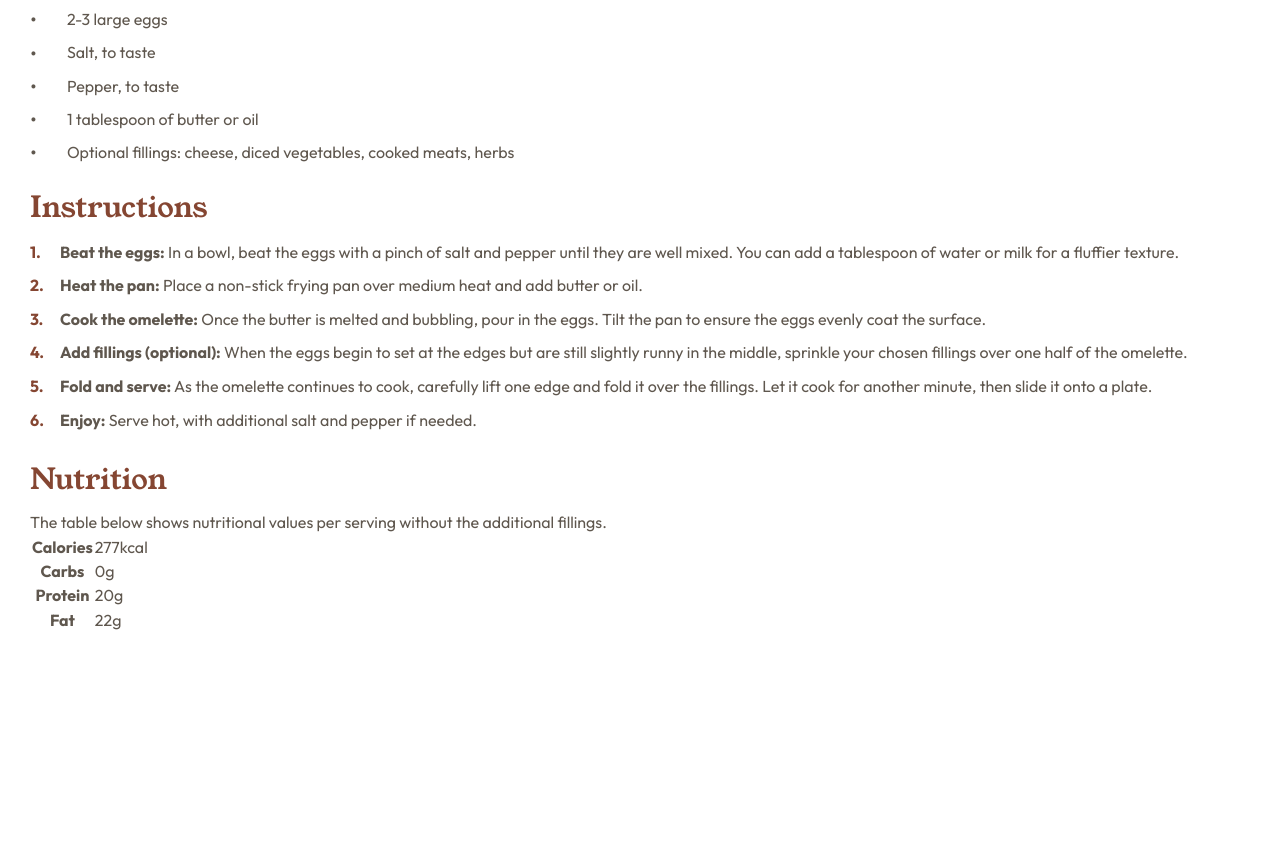
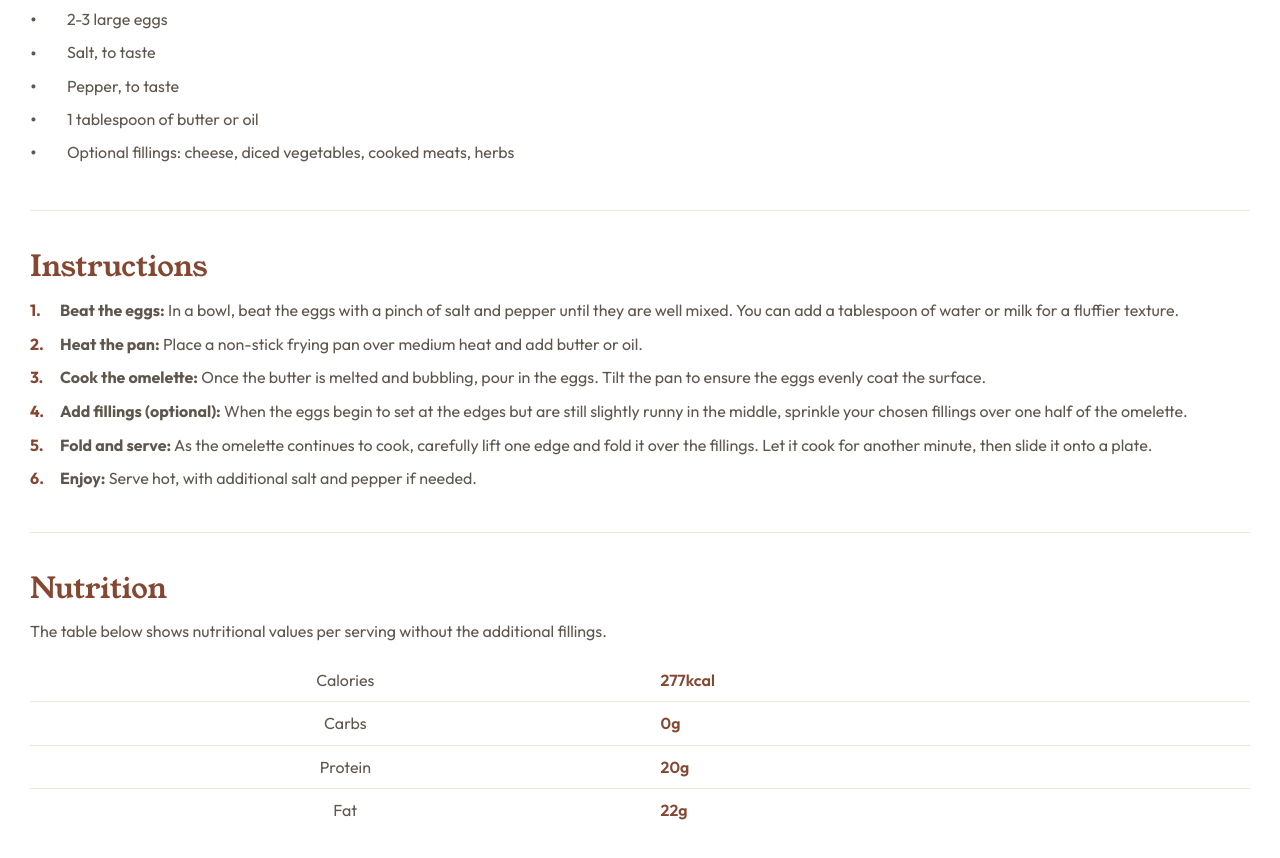
Before and after one commit to padi/recipe-page-main, a plain HTML site: page index.html in a window 1280 px wide. Shown: the part 612-1470 px from the top of the page. Before the commit the page ends 1285 px from the top, so only its background shows below. Drawn offline with Linux system fonts and the light colour scheme.

Commit message:
Add horizontal rule in between sections
... And style the Nutrition table

```diff
--- a/index.html
+++ b/index.html
@@ -153,6 +153,37 @@
       font-size: 1em;
     }
 
+    hr {
+      border: none; /* Reset the default browser border */
+      height: 1px;
+      background-color: var(--stone-100); /* Set your desired color */
+      margin: 40px 0; /* Add top and bottom spacing */
+    }
+
+    /* Collapse the table borders into a single border model */
+    table {
+      margin-top: var(--space-md);
+      border-collapse: collapse;
+      width: 100%;
+    }
+
+    /* Style the border on the bottom of all cells */
+    th, td {
+      border-bottom: 1px solid var(--stone-100);
+      padding: 10px 0; /* Add padding for spacing inside the cells */
+    }
+
+    th { font-weight: normal; }
+    td {
+      font-weight: 600;
+      color: var(--brown-800);
+    }
+
+    /* Remove the border from the last row to avoid a superfluous line */
+    tbody tr:last-of-type th,
+    tbody tr:last-of-type td {
+      border-bottom: none;
+    }
   </style>
 </head>
   <body>
@@ -185,14 +216,14 @@
           <li>Optional fillings: cheese, diced vegetables, cooked meats, herbs</li>
         </ul>
 
-        <br>
+        <hr>
 
         <h2>Instructions</h2>
 
         <ol>
           <li>
             <span><b>Beat the eggs:</b> In a bowl, beat the eggs with a pinch of salt and pepper until they are well mixed.
-            You can add a tablespoon of water or milk for a fluffier texture.</span>
+              You can add a tablespoon of water or milk for a fluffier texture.</span>
           </li>
 
           <li>
@@ -219,7 +250,7 @@
           </li>
         </ol>
 
-        <br>
+        <hr>
 
         <h2>Nutrition</h2>
 
@@ -250,7 +281,8 @@
               <td>22g</td>
             </tr>
           </tbody>
-        </table></div>
+        </table>
+      </div>
     </main>
 
   </body>
```
